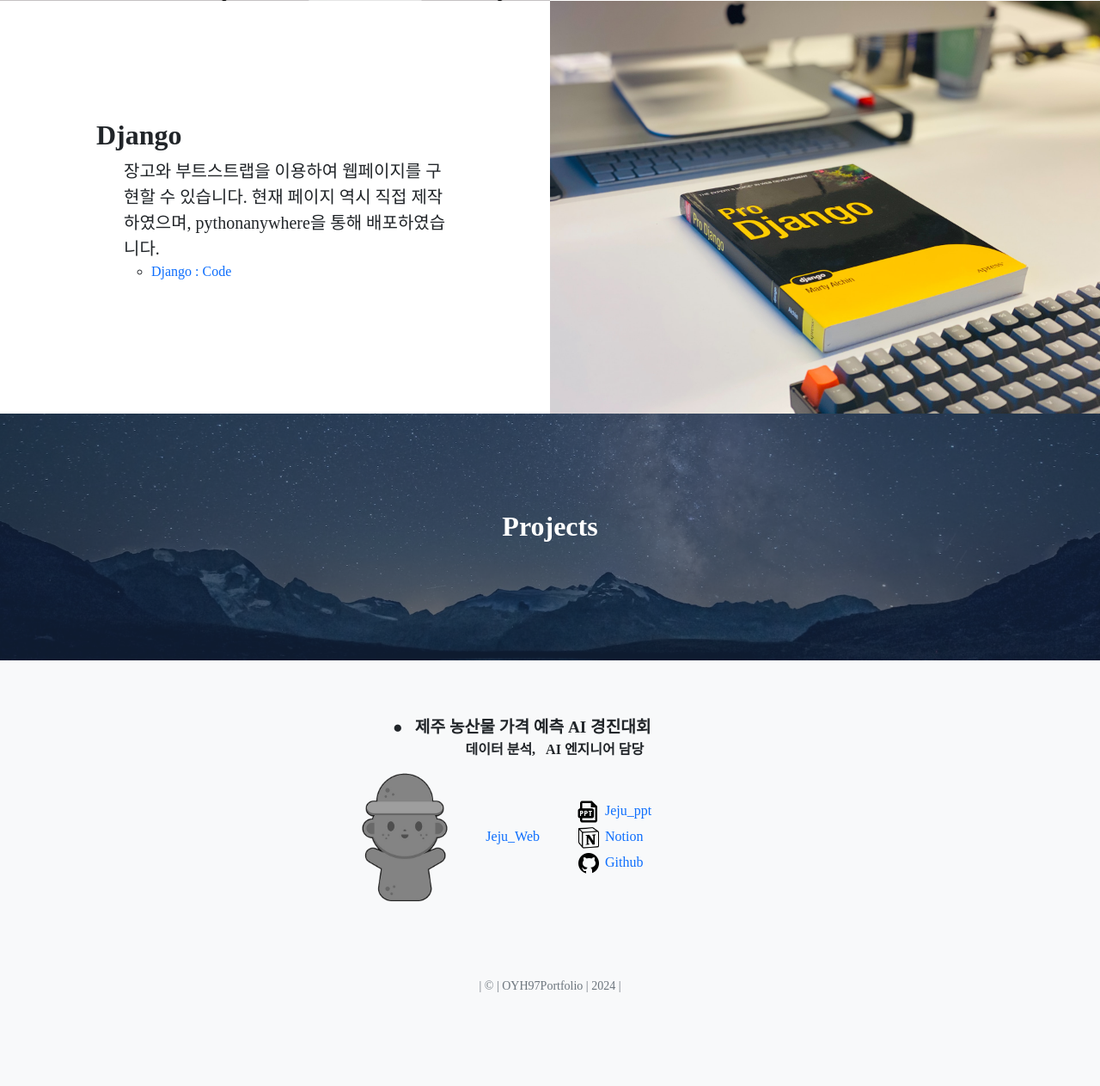
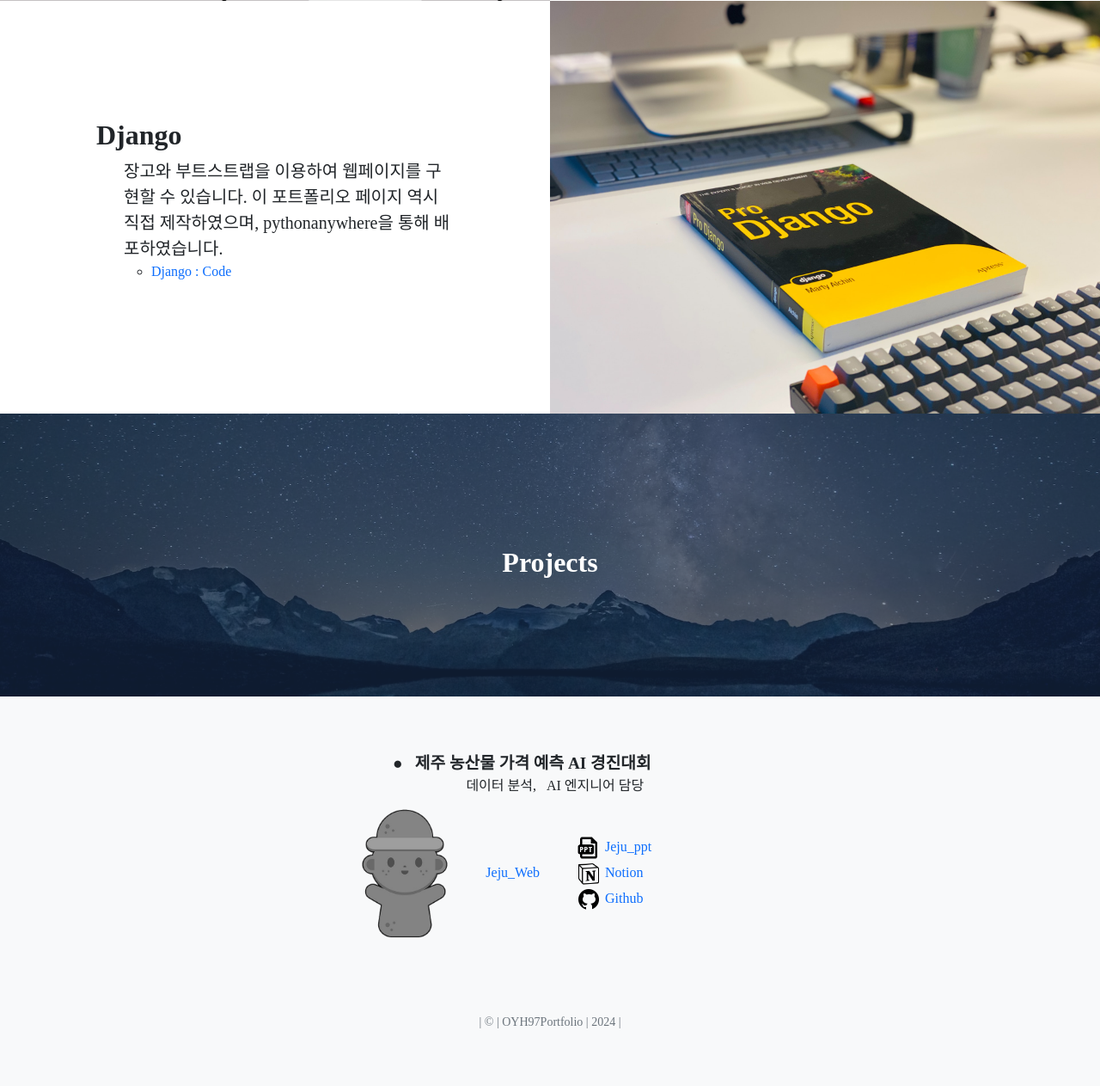
Before and after one commit to Oh-YoungHwan/Portfolio, a Django app: page / in a window 1280 px wide. Shown: the part 2597-3860 px from the top of the page at 86% size. Before the commit the page ends 3751 px from the top, so only its background shows below. Run offline with Django 4.2, Linux system fonts and the light colour scheme; some libraries are stand-ins or nearby versions.

Commit message:
- 디테일 수정
- db_2사진 수정
- 현재 > 이 포트폴리오 수정
- id="My-Projects" 위치 수정
- 데이터 분석, AI엔지니어 담당 font-weight 수정

```diff
--- a/Portfolio/MyPortfolio/templates/main.html
+++ b/Portfolio/MyPortfolio/templates/main.html
@@ -277,7 +277,7 @@
                             <ul class="navbar_button">
                                 <li class="undot">
                                     <a>
-                                        <p class="lead mb-0">장고와 부트스트랩을 이용하여 웹페이지를 구현할 수 있습니다. 현재 페이지 역시 직접 제작하였으며, pythonanywhere을 통해 배포하였습니다. </p>
+                                        <p class="lead mb-0">장고와 부트스트랩을 이용하여 웹페이지를 구현할 수 있습니다. 이 포트폴리오 페이지 역시 직접 제작하였으며, pythonanywhere을 통해 배포하였습니다. </p>
                                     </a>
                                     <ul>
                                         <li>
@@ -336,11 +336,11 @@
         </section>
 
         <!-- Call to Action-->
-        <section class="call-to-action text-white text-center" id="My-Projects">
+        <section class="call-to-action text-white text-center">
             <div class="container position-relative">
                 <div class="row justify-content-center">
                     <div class="col-xl-6">
-                        <h2 class="mb-4">Projects</h2>
+                        <h2 class="mb-4" style="margin:42px;" id="My-Projects">Projects</h2>
                         <!-- Signup form-->
                         <!-- * * * * * * * * * * * * * * *-->
                         <!-- * * SB Forms Contact Form * *-->
@@ -376,7 +376,7 @@
                         <ul class="list-inline mb-0 text-lg-end" style="margin-right:30%;">
 
                             <li>
-                                <li class="list-inline-item" style="font-weight: 600;">
+                                <li class="list-inline-item" style="font-weight: 500;">
                                     데이터 분석, &nbsp;  AI 엔지니어 담당
                                 </li>
                             </li>
```
Also changed, not shown: Portfolio/MyPortfolio/static/bootstrap/startbootstrap/assets/img/db/db_2.png.
